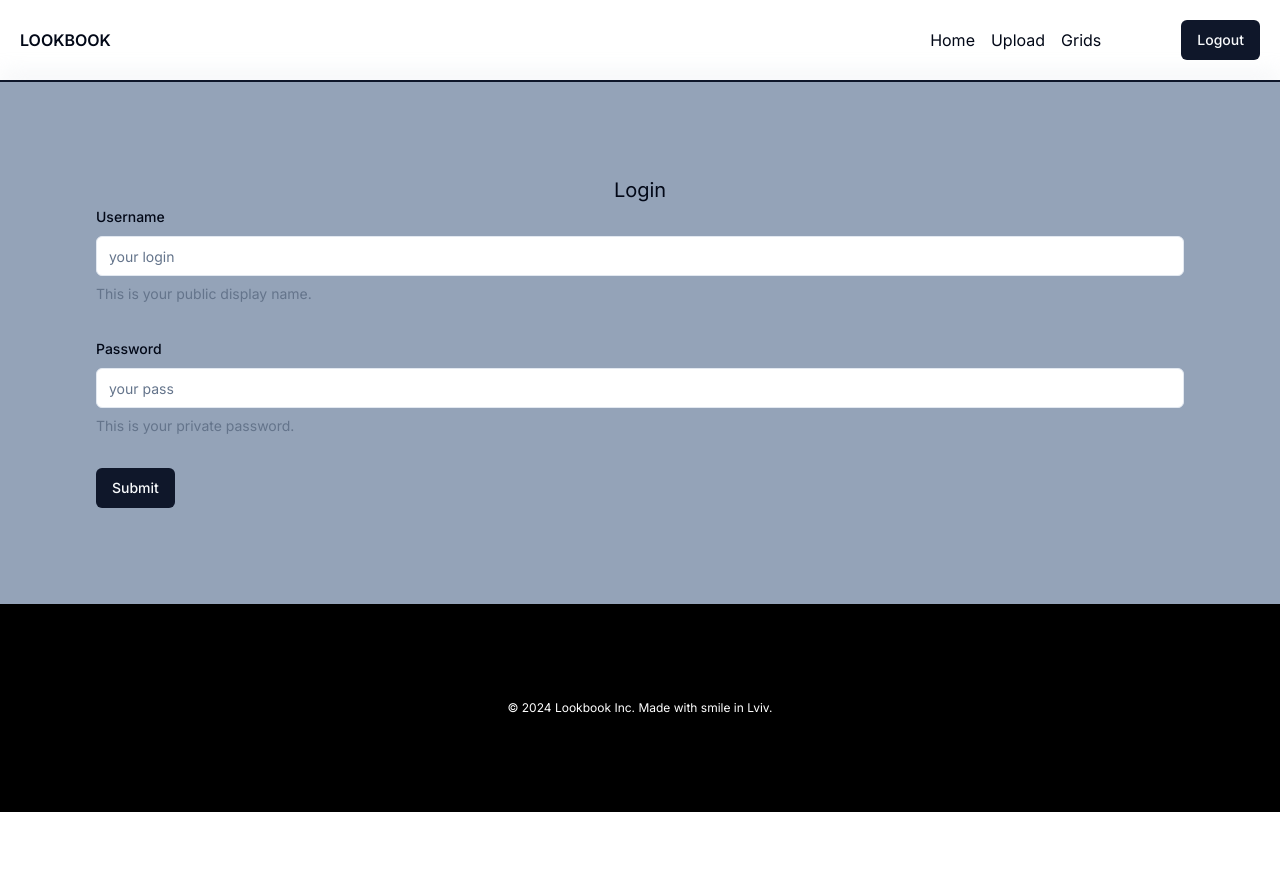
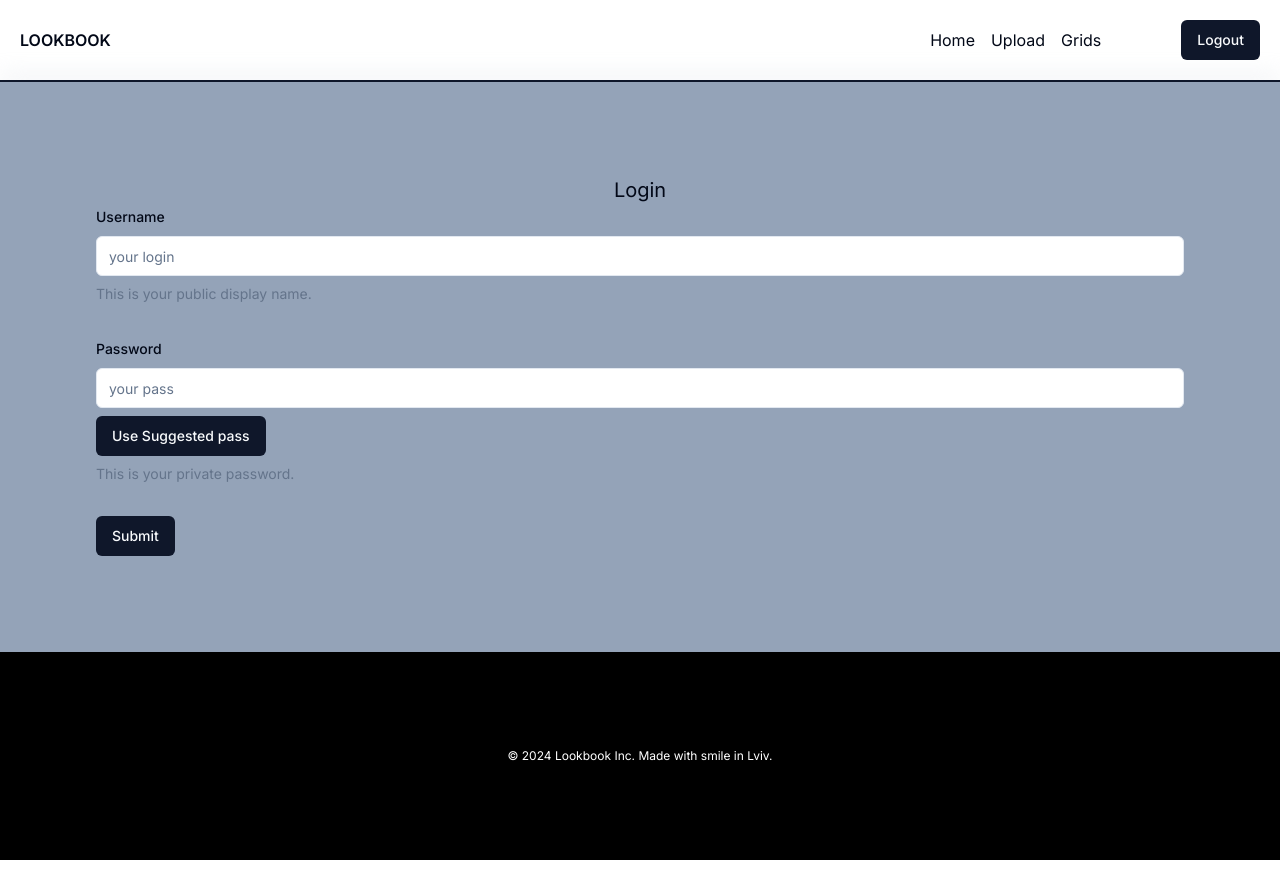
Before and after one commit to KeinOhrHasen/lookbook, a Next.js app: page /login in a window 1280 px wide. Built offline with nearby package versions, Linux system fonts and the light colour scheme.

Commit message:
Clean code

```diff
--- a/app/(auth)/login/page.tsx
+++ b/app/(auth)/login/page.tsx
@@ -7,6 +7,7 @@ import { Form, FormControl, FormDescription, FormField, FormItem, FormLabel, For
 import { Input } from "@/components/ui/input"
 import { Button } from "@/components/ui/button"
 import { useRouter } from "next/navigation"
+import { useId, useState } from "react"
 
 const formSchema = z.object({
   username: z.string().min(6, {
@@ -21,6 +22,8 @@ const formSchema = z.object({
 
 export default function Login() {
   const router = useRouter();
+  const passwordHintId = useId();
+  const [isHintVisible, setHintVisible] = useState(true)
 
   const form = useForm<z.infer<typeof formSchema>>({
     resolver: zodResolver(formSchema),
@@ -30,10 +33,12 @@ export default function Login() {
     },
   })
 
+  function useSuggestedPassword() {
+    form.setValue('password', passwordHintId);
+    setHintVisible(false)
+  }
+
   function onSubmit(values: z.infer<typeof formSchema>) {
-    // Do something with the form values.
-
-    // ✅ This will be type-safe and validated.
     console.log(values);
     router.push("/");
   }
@@ -70,6 +75,9 @@ export default function Login() {
               <FormControl>
                 <Input placeholder="your pass " {...field} />
               </FormControl>
+              {isHintVisible &&
+                <Button onClick={useSuggestedPassword}>Use Suggested pass</Button>
+              }
               <FormDescription>
                 This is your private password.
               </FormDescription>
--- a/app/(settings)/grids/page.tsx
+++ b/app/(settings)/grids/page.tsx
@@ -10,7 +10,6 @@ import GridList from "./_grid-list";
 export default function Grid() {
   const router = useRouter();
   const [data, setData] = useState([])
-  const [isLoading, setLoading] = useState(true)
 
   useEffect(() => {
     fetch(`${ENVIRONMENT.apiURL}/messages`, {
@@ -23,7 +22,6 @@ export default function Grid() {
       .then((res) => res.json())
       .then((data) => {
         setData(data)
-        setLoading(false)
       })
   }, [])
 
@@ -32,7 +30,7 @@ export default function Grid() {
       router.push("/grids/new");
   }
 
-  if (!data || isLoading ) return <p className="p-24 bg-slate-400 h-full">No grid data</p>
+  if (!data ) return <p className="p-24 bg-slate-400 h-full">No grid data</p>
 
   return (
     <div className="p-24 bg-slate-400 h-full">
--- a/app/(settings)/upload/page.tsx
+++ b/app/(settings)/upload/page.tsx
@@ -10,16 +10,8 @@ export default function UploadFile() {
   function handleFileChange(e) {
     console.log(e)
     e.preventDefault();
-
-    // Read the form data
-    // const form = e.target.files;
-    // const formData = new FormData(e);
-
-    // You can pass formData as a fetch body directly:
-    // fetch('https://jsonplaceholder.typicode.com/posts', {
-    //   method: 'POST',
-    //   body: formData,
-    // })
+    const form = e.target.files;
+    const formData = new FormData(e);
   }
 
   return (
```
